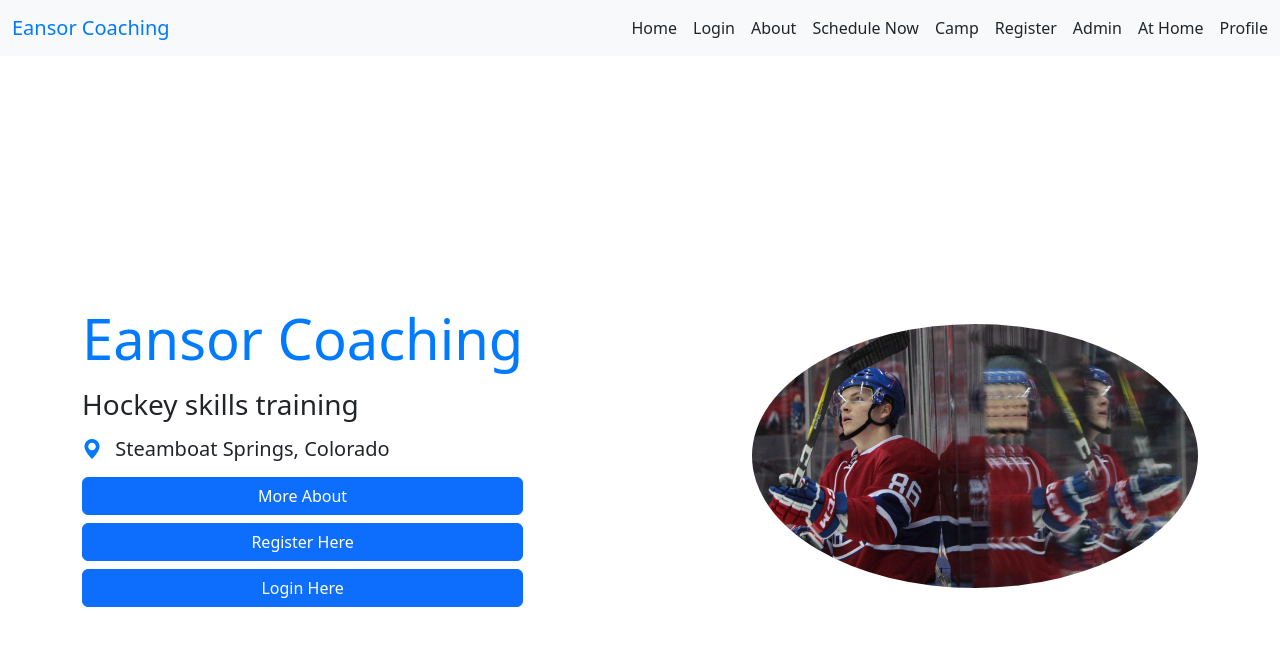
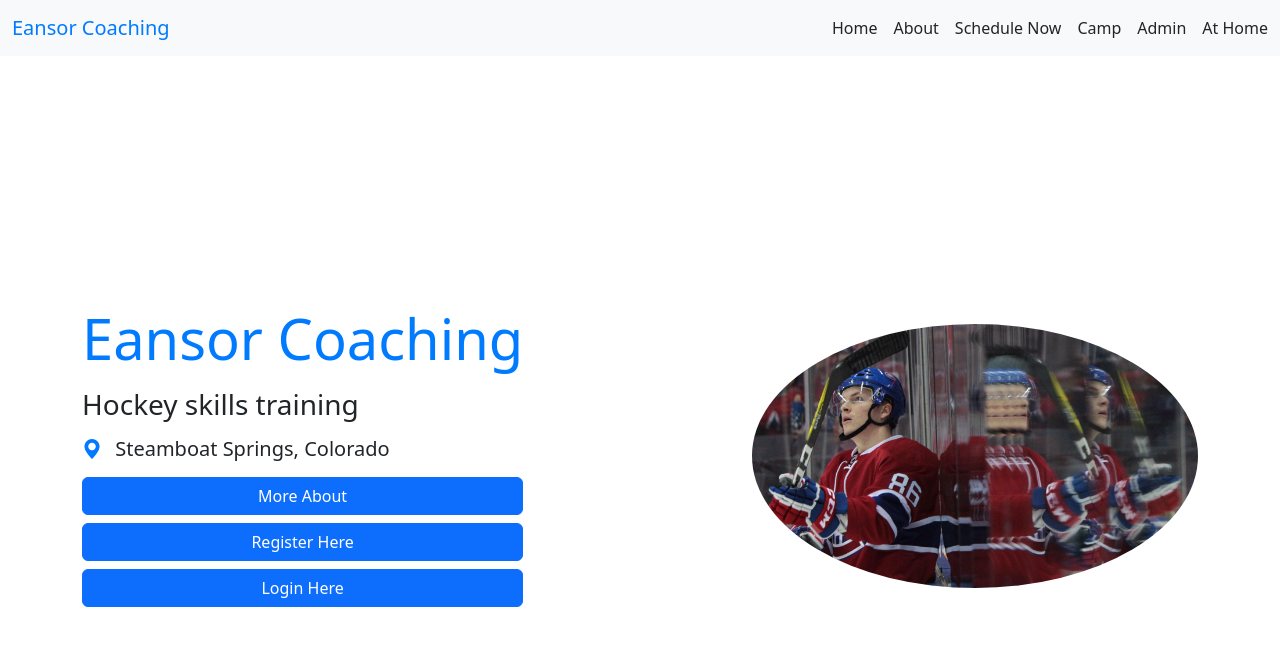
Before and after one commit to ScottEansor/hockey-website, a React (Vite) app in the folder frontend/: page / in a window 1280 px wide. Shown: the top 646 px of the page. Built offline with nearby package versions, Linux system fonts and the light colour scheme; no server answers.

Commit message:
conditionally rendered nav based off if signed in or not

```diff
--- a/frontend/src/App.jsx
+++ b/frontend/src/App.jsx
@@ -15,7 +15,7 @@ function App() {
   const { userData, getMe } = useUserData();
   return (
     <div className="app-container">
-      <Nav />
+      <Nav userData={userData} />
       <Routes>
         <Route path="/" element={<Home />} />
         <Route path="/home" element={<Home />} />
--- a/frontend/src/components/Nav.jsx
+++ b/frontend/src/components/Nav.jsx
@@ -2,7 +2,7 @@ import React from "react";
 import "bootstrap/dist/css/bootstrap.min.css";
 import { Link } from "react-router-dom";
 
-export default function Nav() {
+export default function Nav({ userData }) {
   return (
     <nav className="navbar bg-body-tertiary sticky-top">
       <div className="container-fluid">
@@ -12,9 +12,6 @@ export default function Nav() {
         <div className="d-flex ms-auto nav-options">
           <Link to="/" className="nav-link">
             Home
-          </Link>
-          <Link to="/login" className="nav-link">
-            Login
           </Link>
           <Link to="/about" className="nav-link">
             About
@@ -28,18 +25,27 @@ export default function Nav() {
           <Link to="/camp" className="nav-link">
             Camp
           </Link>
-          <Link to="/register" className="nav-link">
-            Register
-          </Link>
           <Link to="/admin" className="nav-link">
             Admin
           </Link>
           <Link to="/athome" className="nav-link">
             At Home
           </Link>
-          <Link to="/profile" className="nav-link">
-            Profile
-          </Link>
+          {userData?.status === "not signed in" && (
+            <>
+              <Link to="/login" className="nav-link">
+                Login
+              </Link>
+              <Link to="/register" className="nav-link">
+                Register
+              </Link>
+            </>
+          )}
+          {userData?.status === "signed in" && (
+            <Link to="/profile" className="nav-link">
+              Profile
+            </Link>
+          )}
         </div>
       </div>
     </nav>
```
